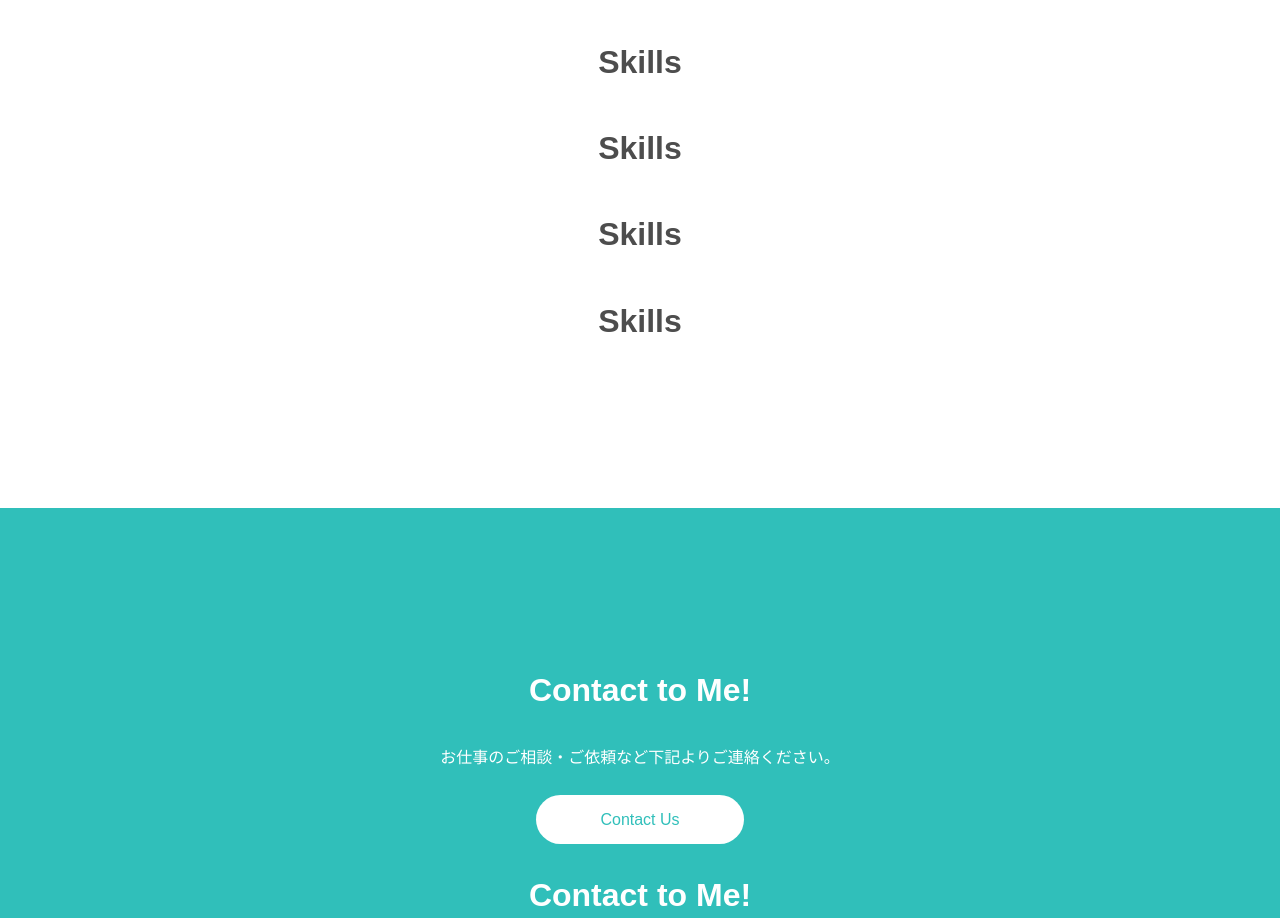
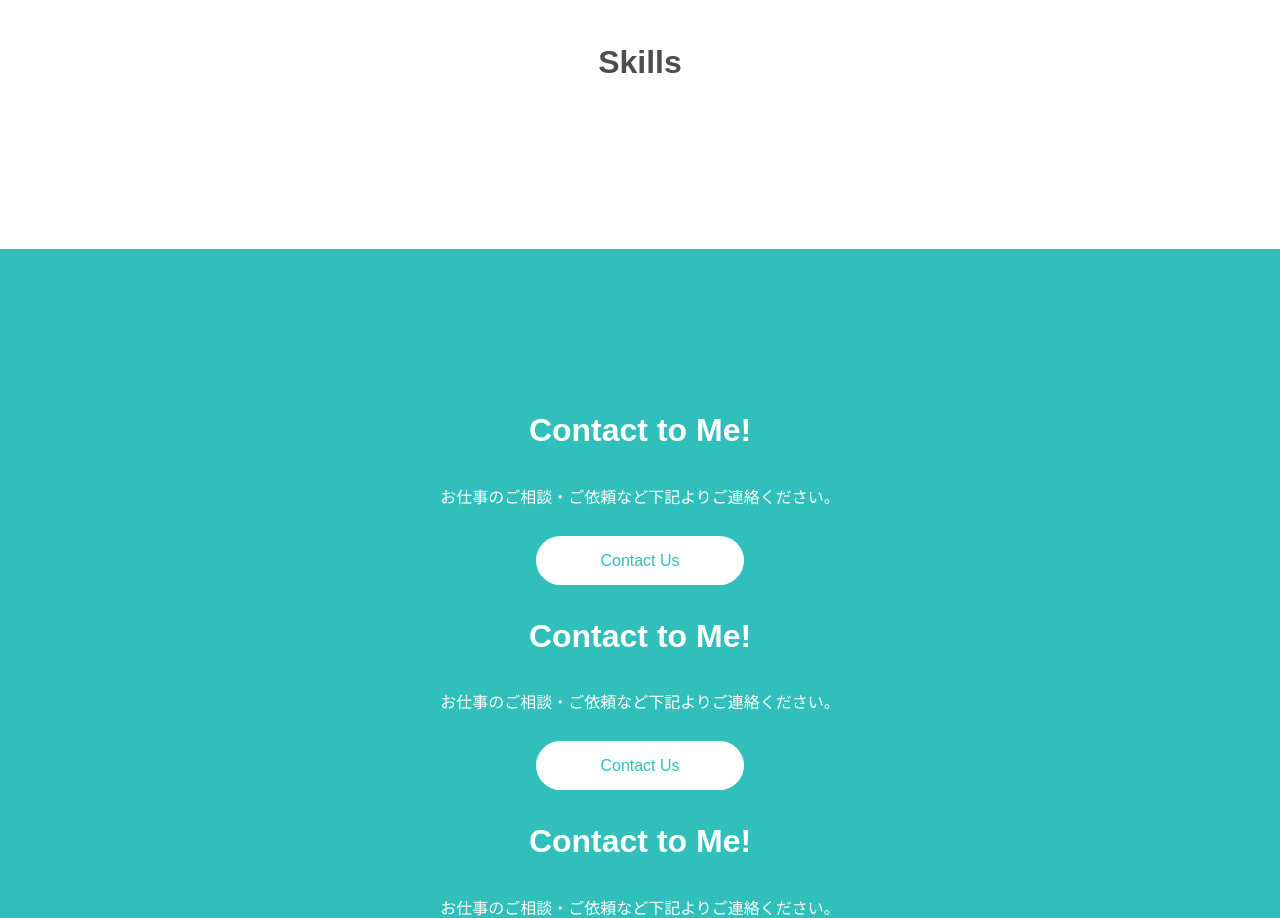
Before and after one commit to atsu0203/react-portfolio-site, a React (Create React App) app: page / in a window 1280 px wide. Shown: the part 920-1838 px from the top of the page. Built offline with nearby package versions, Linux system fonts and the light colour scheme.

Commit message:
スキルの修正

```diff
--- a/src/components/Skills.jsx
+++ b/src/components/Skills.jsx
@@ -11,15 +11,6 @@ export const Skills = () => {
         <div className="heading">
           <h2>Skills</h2>
         </div>
-        <div className="heading">
-          <h2>Skills</h2>
-        </div>
-        <div className="heading">
-          <h2>Skills</h2>
-        </div>
-        <div className="heading">
-          <h2>Skills</h2>
-        </div>
         <div className="skills-container">
         </div>
       </div>
```
